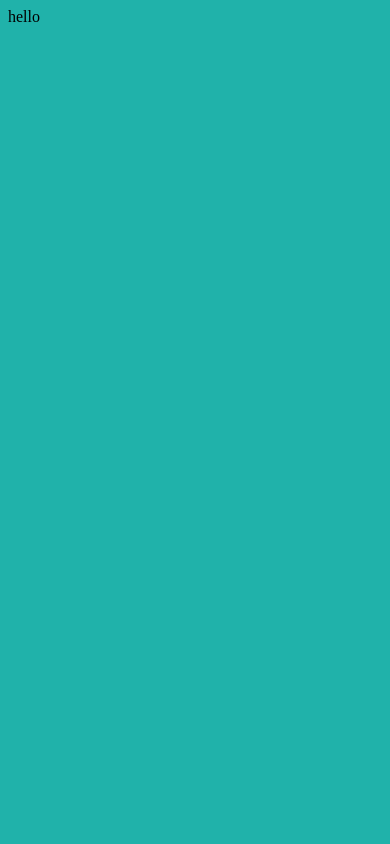
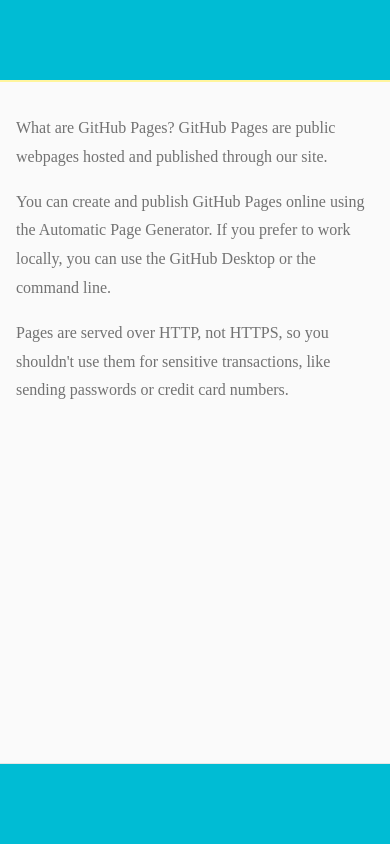
Before and after one commit to tahongshen/flex, a plain HTML site: page index.html in a window 390 px wide. Drawn offline with Linux system fonts and the light colour scheme.

Commit message:
mobile native style page

```diff
--- a/index.html
+++ b/index.html
@@ -2,10 +2,26 @@
 <html lang="en">
 <head>
   <meta charset="UTF-8">
+  <title>flex</title>
+  <meta name="viewport" content="width=device-width, initial-scale=1">
   <link rel="stylesheet" type="text/css" href="styles/main.css">
-  <title>flex</title>
 </head>
 <body>
-hello
-</body>
+<div class="app-wrap">
+  <header class="app-header"></header>
+  <div class="content">
+    <p>
+      What are GitHub Pages?
+    GitHub Pages are public webpages hosted and published through our site.
+    </p>
+    <p>
+      You can create and publish GitHub Pages online using the Automatic Page Generator. If you prefer to work locally, you can use the GitHub Desktop or the command line.
+    </p>
+    <p>
+      Pages are served over HTTP, not HTTPS, so you shouldn't use them for sensitive transactions, like sending passwords or credit card numbers.
+    </p>
+  </div>
+  <div class="app-footer"></div>
+  </body>
+</div>
 </html>
--- a/source/styles/main.scss
+++ b/source/styles/main.scss
@@ -1,4 +1,42 @@
+/* Palette generated by Material Palette - materialpalette.com/teal/red */
+
+$primary-color-dark:   #0097A7;
+$primary-color:        #00BCD4;
+$primary-color-light:  #B2EBF2;
+$primary-color-text:   #FFFFFF;
+$accent-color:         #FF4081;
+$primary-text-color:   #212121;
+$secondary-text-color: #727272;
+$divider-color:        #B6B6B6;
+
+
 body {
+  margin: 0;
+  -webkit-webkit-font-smoothing: antialiased;
+  color: #727272;
+}
+.app-wrap {
+  height: 100vh;
   display: flex;
-  background-color: lightseagreen;
+  flex-direction: column;
 }
+.app-header {
+  background-color: $primary-color;
+  height: 80px;
+  border-bottom: 2px solid #fff59d;
+  flex-shrink: 0;
+}
+
+.content {
+  background-color: #fafafa;
+  line-height: 1.8;
+  padding:: 16px;
+  overflow-y: scroll;
+  flex-grow: 1;
+}
+.app-footer {
+  height: 80px;
+  background-color: $primary-color;
+  border-top: 1px solid #e6e6e6;
+  flex-shrink: 0;
+}
--- /dev/null
+++ b/source/styles/palette.sass
@@ -0,0 +1,10 @@
+/* Palette generated by Material Palette - materialpalette.com/teal/red */
+
+$primary-color-dark:   #00796B
+$primary-color:        #009688
+$primary-color-light:  #B2DFDB
+$primary-color-text:   #FFFFFF
+$accent-color:         #FF5252
+$primary-text-color:   #212121
+$secondary-text-color: #727272
+$divider-color:        #B6B6B6
```
Also changed, not shown: source/index.html (+19 -3 lines), styles/main.css.
